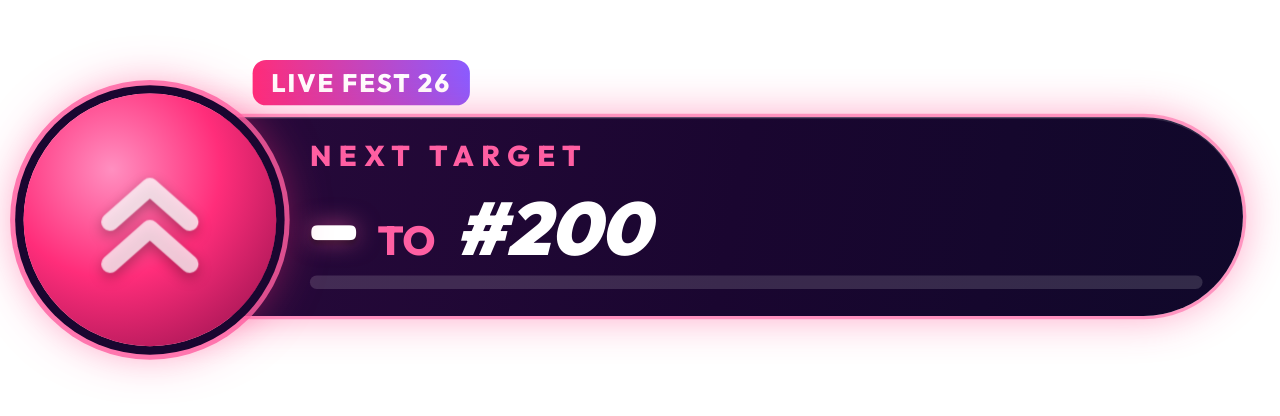
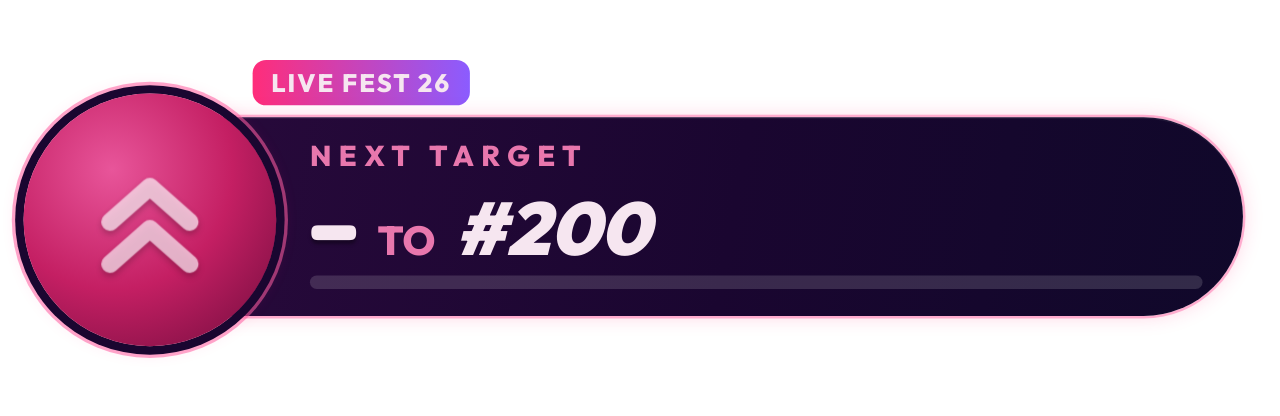
Before and after one commit to EmilyValentine/stream-overlays, a website: page next-target.html in a window 1280 px wide. Shown: the part 202-618 px from the top of the page. Drawn offline with Linux system fonts and the light colour scheme; no server answers.

Commit message:
Next target: softer text colour and glows
Co-Authored-By: Claude Opus 5.5 <noreply@anthropic.com>
Claude-Session: https://claude.ai/code/session_01SZawSi67fLrvnxA1Z1E5Jq

```diff
--- a/next-target.html
+++ b/next-target.html
@@ -29,35 +29,35 @@
   #stage{position:absolute;left:0;top:0;width:760px;height:200px;transform-origin:0 0}
 
   .tags{position:absolute;left:150px;top:18px;display:flex;gap:8px}
-  .tag{font:800 15px/1 Outfit,sans-serif;letter-spacing:.08em;color:#fff;padding:6px 11px;border-radius:8px}
+  .tag{font:800 15px/1 Outfit,sans-serif;letter-spacing:.08em;color:#f6e6f0;padding:6px 11px;border-radius:8px}
   .tag.fest{background:linear-gradient(90deg,var(--pink),var(--violet))}
-  .tag.rank{background:rgba(255,255,255,.12);border:1px solid rgba(255,255,255,.25)}
+  .tag.rank{background:rgba(26,6,48,.85);border:1px solid rgba(255,255,255,.14);color:#e9dcf2}
   .tag.rank:empty{display:none}
 
   .pill{position:absolute;left:62px;top:52px;width:676px;height:118px;border-radius:60px;
     background:linear-gradient(100deg,#2a0a3d 0%,#1a0630 55%,#10082a 100%);
-    box-shadow:0 0 0 2px rgba(255,95,162,.55),0 0 26px rgba(255,45,122,.45),inset 0 1px 0 rgba(255,255,255,.12)}
+    box-shadow:0 0 0 1.5px rgba(255,95,162,.45),0 0 12px rgba(255,45,122,.22),inset 0 1px 0 rgba(255,255,255,.06)}
   .pill::after{content:"";position:absolute;inset:0;border-radius:60px;
-    background:linear-gradient(100deg,transparent 30%,rgba(255,255,255,.10) 45%,transparent 60%);background-size:250% 100%;
+    background:linear-gradient(100deg,transparent 30%,rgba(255,255,255,.04) 45%,transparent 60%);background-size:250% 100%;
     animation:sheen 4.5s ease-in-out infinite}
   @keyframes sheen{0%{background-position:120% 0}60%,100%{background-position:-120% 0}}
 
   .badge{position:absolute;left:14px;top:38px;width:150px;height:150px;border-radius:50%;
-    background:radial-gradient(circle at 35% 30%,#ff8fc0,var(--pink) 45%,#8a0f4a 100%);
-    box-shadow:0 0 0 5px #1a0630,0 0 0 8px rgba(255,95,162,.8),0 0 30px rgba(255,45,122,.7);display:grid;place-items:center;z-index:2}
-  .badge svg{width:84px;height:84px;filter:drop-shadow(0 3px 4px rgba(0,0,0,.4))}
+    background:radial-gradient(circle at 35% 30%,#e8559a,#c41f63 50%,#6e0c3c 100%);
+    box-shadow:0 0 0 5px #1a0630,0 0 0 7px rgba(255,95,162,.55),0 0 12px rgba(255,45,122,.3);display:grid;place-items:center;z-index:2}
+  .badge svg{width:84px;height:84px;filter:drop-shadow(0 2px 2px rgba(0,0,0,.3))}
   .badge .c1{animation:rise 1.6s ease-in-out infinite}
   .badge .c2{animation:rise 1.6s ease-in-out .2s infinite}
   @keyframes rise{0%,100%{transform:translateY(4px);opacity:.75}50%{transform:translateY(-4px);opacity:1}}
 
   .body{position:absolute;left:184px;top:66px;right:46px}
-  .kicker{font:800 17px/1 Outfit,sans-serif;letter-spacing:.26em;color:var(--hot)}
+  .kicker{font:800 17px/1 Outfit,sans-serif;letter-spacing:.26em;color:#e877ad}
   .line{margin-top:6px;display:flex;align-items:baseline;gap:12px;white-space:nowrap}
-  .num{font:700 52px/1 Fredoka,sans-serif;color:#fff;text-shadow:0 0 14px rgba(255,95,162,.6),0 2px 3px rgba(0,0,0,.5)}
-  .to{font:800 24px/1 Outfit,sans-serif;color:var(--hot)}
-  .target{font:900 44px/1 Outfit,sans-serif;color:#fff;font-style:italic}
+  .num{font:700 52px/1 Fredoka,sans-serif;color:#f6e6f0;text-shadow:0 2px 2px rgba(0,0,0,.35)}
+  .to{font:800 24px/1 Outfit,sans-serif;color:#e877ad}
+  .target{font:900 44px/1 Outfit,sans-serif;color:#f6e6f0;font-style:italic}
   .bar{position:absolute;left:184px;right:46px;top:146px;height:8px;border-radius:99px;background:rgba(255,255,255,.14);overflow:hidden}
-  .fill{height:100%;width:0;border-radius:99px;background:linear-gradient(90deg,var(--pink),var(--hot),var(--cyan));box-shadow:0 0 10px rgba(255,45,122,.8);transition:width 1.2s cubic-bezier(.2,.8,.2,1)}
+  .fill{height:100%;width:0;border-radius:99px;background:linear-gradient(90deg,var(--pink),var(--hot),var(--cyan));box-shadow:none;transition:width 1.2s cubic-bezier(.2,.8,.2,1)}
   .done .num{color:var(--gold)}
   .pop{position:absolute;right:46px;top:20px;font:800 24px/1 Fredoka,sans-serif;color:var(--gold);text-shadow:0 0 12px rgba(255,209,92,.8);animation:popUp 2.4s ease forwards;pointer-events:none}
   @keyframes popUp{0%{opacity:0;transform:translateY(12px)}15%{opacity:1;transform:none}70%{opacity:1;transform:translateY(-12px)}100%{opacity:0;transform:translateY(-26px)}}
@@ -70,8 +70,8 @@
   <div class="pill"></div>
   <div class="badge">
     <svg viewBox="0 0 64 64" aria-hidden="true">
-      <path class="c1" d="M14 30 L32 14 L50 30" fill="none" stroke="#fff" stroke-width="8" stroke-linecap="round" stroke-linejoin="round"/>
-      <path class="c2" d="M14 48 L32 32 L50 48" fill="none" stroke="#fff" stroke-width="8" stroke-linecap="round" stroke-linejoin="round"/>
+      <path class="c1" d="M14 30 L32 14 L50 30" fill="none" stroke="#fbe3ef" stroke-width="8" stroke-linecap="round" stroke-linejoin="round"/>
+      <path class="c2" d="M14 48 L32 32 L50 48" fill="none" stroke="#fbe3ef" stroke-width="8" stroke-linecap="round" stroke-linejoin="round"/>
     </svg>
   </div>
   <div class="body" id="body">
--- a/version.txt
+++ b/version.txt
@@ -1 +1 @@
-202611280950
+202611280952
```
